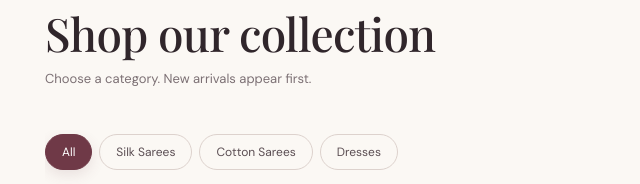
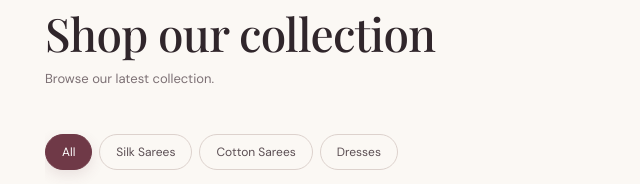
Before and after one commit to vinith1111/premium_saree_website, a website: page index.html in a window 1280 px wide. Shown: the part 616-800 px from the top of the page, 0-640 px from the left. Drawn offline with nearby package versions, Linux system fonts and the light colour scheme; no server answers.

Commit message:
Refine collections section copy

```diff
--- a/index.html
+++ b/index.html
@@ -28,7 +28,7 @@
 
 
 
-<section class="products section" id="catalog"><div class="section-title"><div><span class="eyebrow">COLLECTIONS</span><h2>Shop our collection</h2><p>Choose a category. New arrivals appear first.</p></div></div><div class="catalog-category-tabs" id="catalogCategoryTabs"></div><div class="toolbar"><form class="searchbox premium-search" id="catalogSearchForm" autocomplete="off" onsubmit="return false"><span class="search-icon" aria-hidden="true">⌕</span><input id="search" name="catalog_product_search" type="search" placeholder="Search sarees, dresses..." oninput="render()" aria-label="Search products" autocomplete="off" autocapitalize="none" autocorrect="off" spellcheck="false" enterkeyhint="search"><button type="button" class="search-clear hidden" id="searchClear" aria-label="Clear search" onclick="clearCatalogSearch()">×</button></form></div><div id="catalogGrid" class="product-grid"></div><div id="catalogPagination" class="catalog-pagination hidden"></div><div id="empty" class="empty hidden">No items found.</div></section>
+<section class="products section" id="catalog"><div class="section-title"><div><span class="eyebrow">COLLECTIONS</span><h2>Shop our collection</h2><p>Browse our latest collection.</p></div></div><div class="catalog-category-tabs" id="catalogCategoryTabs"></div><div class="toolbar"><form class="searchbox premium-search" id="catalogSearchForm" autocomplete="off" onsubmit="return false"><span class="search-icon" aria-hidden="true">⌕</span><input id="search" name="catalog_product_search" type="search" placeholder="Search sarees, dresses..." oninput="render()" aria-label="Search products" autocomplete="off" autocapitalize="none" autocorrect="off" spellcheck="false" enterkeyhint="search"><button type="button" class="search-clear hidden" id="searchClear" aria-label="Clear search" onclick="clearCatalogSearch()">×</button></form></div><div id="catalogGrid" class="product-grid"></div><div id="catalogPagination" class="catalog-pagination hidden"></div><div id="empty" class="empty hidden">No items found.</div></section>
 
 <section class="about" id="about"><div><span class="eyebrow">ABOUT US</span><h2>Curated pieces.<br>For special moments.</h2><p id="aboutInfo">Explore our collection and contact us on WhatsApp for product details and availability.</p><a class="text-button" href="#contact">Talk to us →</a></div></section>
 
```
